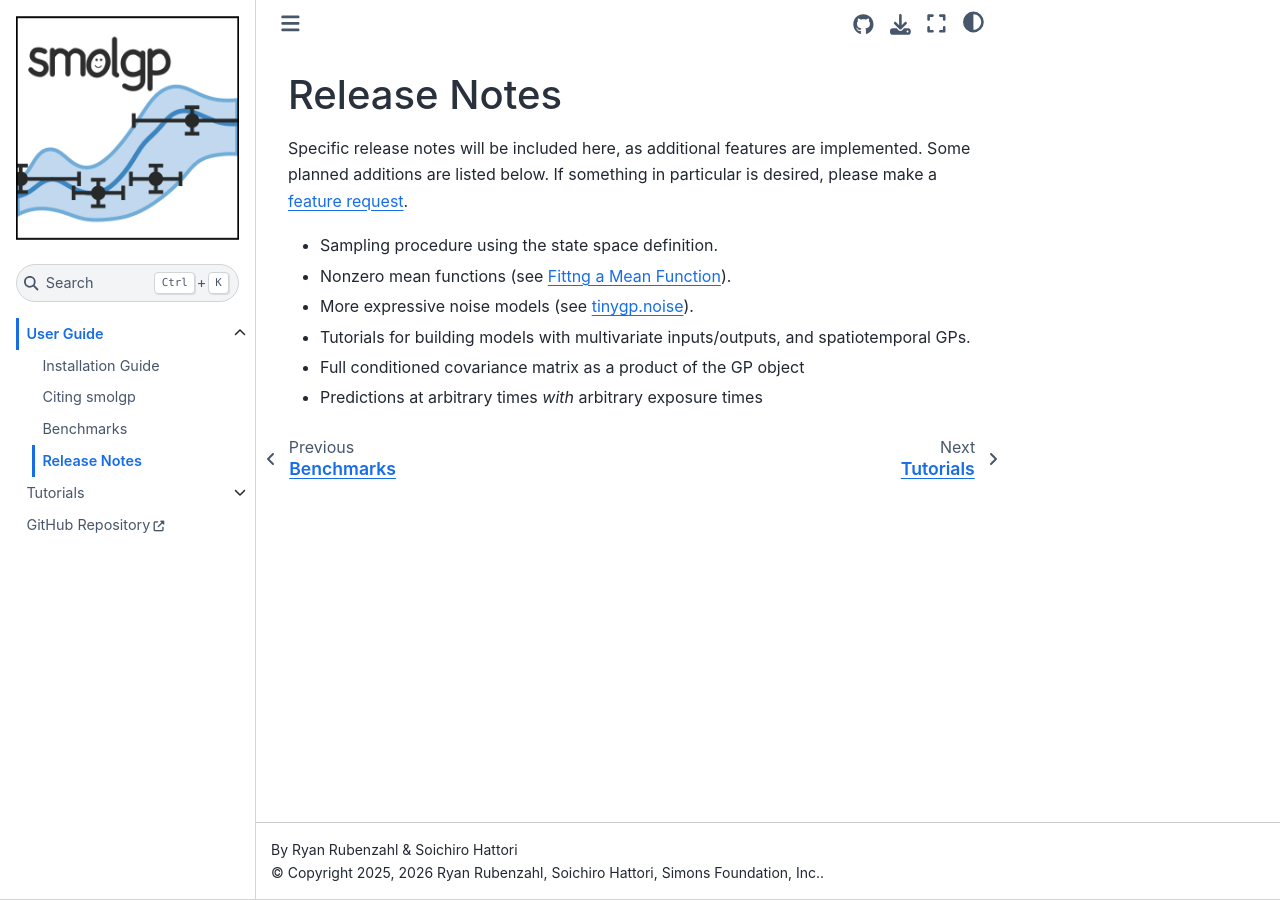
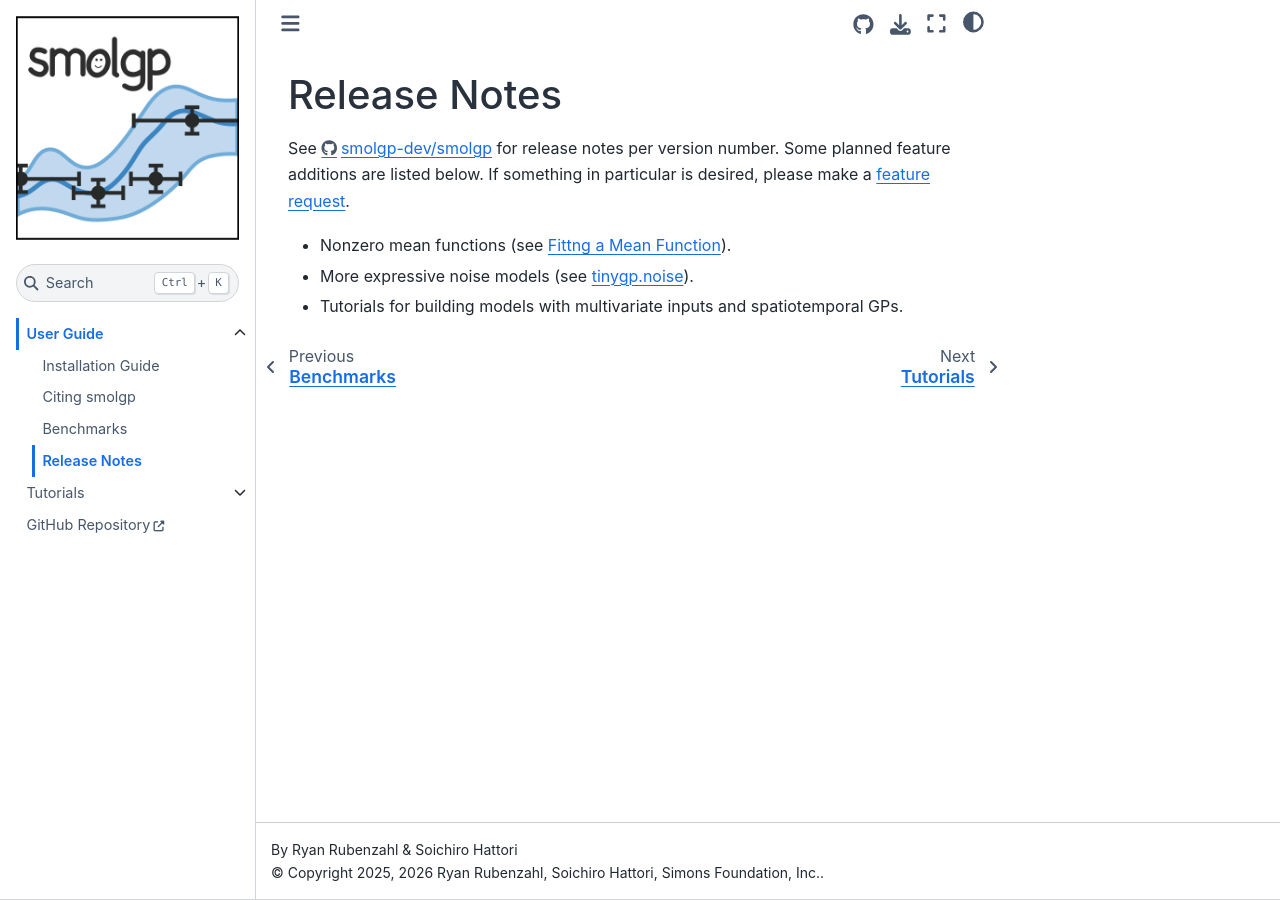
Before and after one commit to smolgp-dev/smolgp, a Sphinx documentation site: the page built from docs/releasenotes.md, in a window 1280 px wide. Built offline with Sphinx 7.4.7 and the Sphinx Book theme 1.1.4, drawn with Linux system fonts in a browser that asks for light colours; pages that are not in the unit, such as notebooks, are missing from menus.

Commit message:
update with features that have been added

```diff
--- a/docs/releasenotes.md
+++ b/docs/releasenotes.md
@@ -2,16 +2,10 @@
 
 # Release Notes
 
-Specific release notes will be included here, as additional features are implemented. Some planned additions are listed below. If something in particular is desired, please make a [feature request](https://github.com/smolgp-dev/smolgp/issues).
-
-- Sampling procedure using the state space definition.
+See [https://github.com/smolgp-dev/smolgp/releases](https://github.com/smolgp-dev/smolgp/releases) for release notes per version number. Some planned feature additions are listed below. If something in particular is desired, please make a [feature request](https://github.com/smolgp-dev/smolgp/issues).
 
 - Nonzero mean functions (see [Fittng a Mean Function](https://tinygp.readthedocs.io/en/latest/tutorials/means.html)).
 
 - More expressive noise models (see [tinygp.noise](https://tinygp.readthedocs.io/en/latest/api/noise.html)).
 
-- Tutorials for building models with multivariate inputs/outputs, and spatiotemporal GPs.
-
-- Full conditioned covariance matrix as a product of the GP object
-
-- Predictions at arbitrary times _with_ arbitrary exposure times
+- Tutorials for building models with multivariate inputs and spatiotemporal GPs.
```
